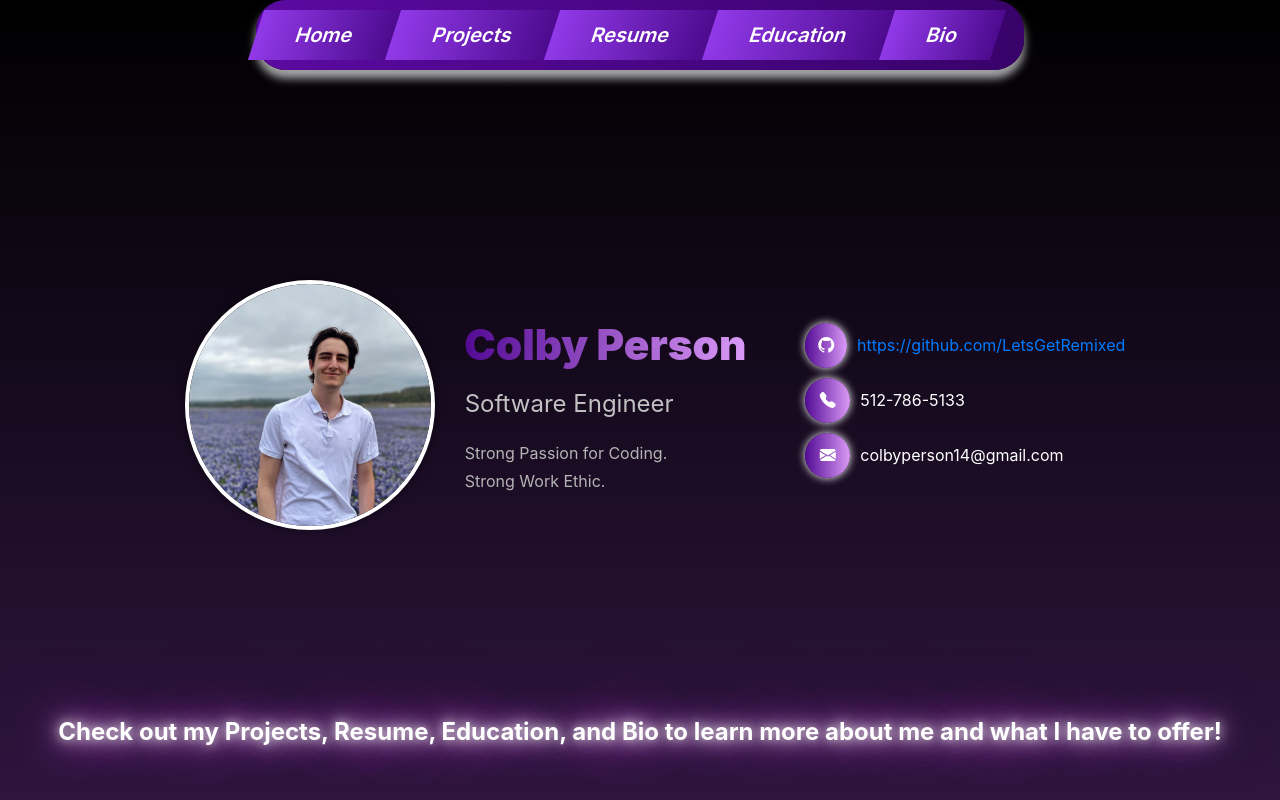
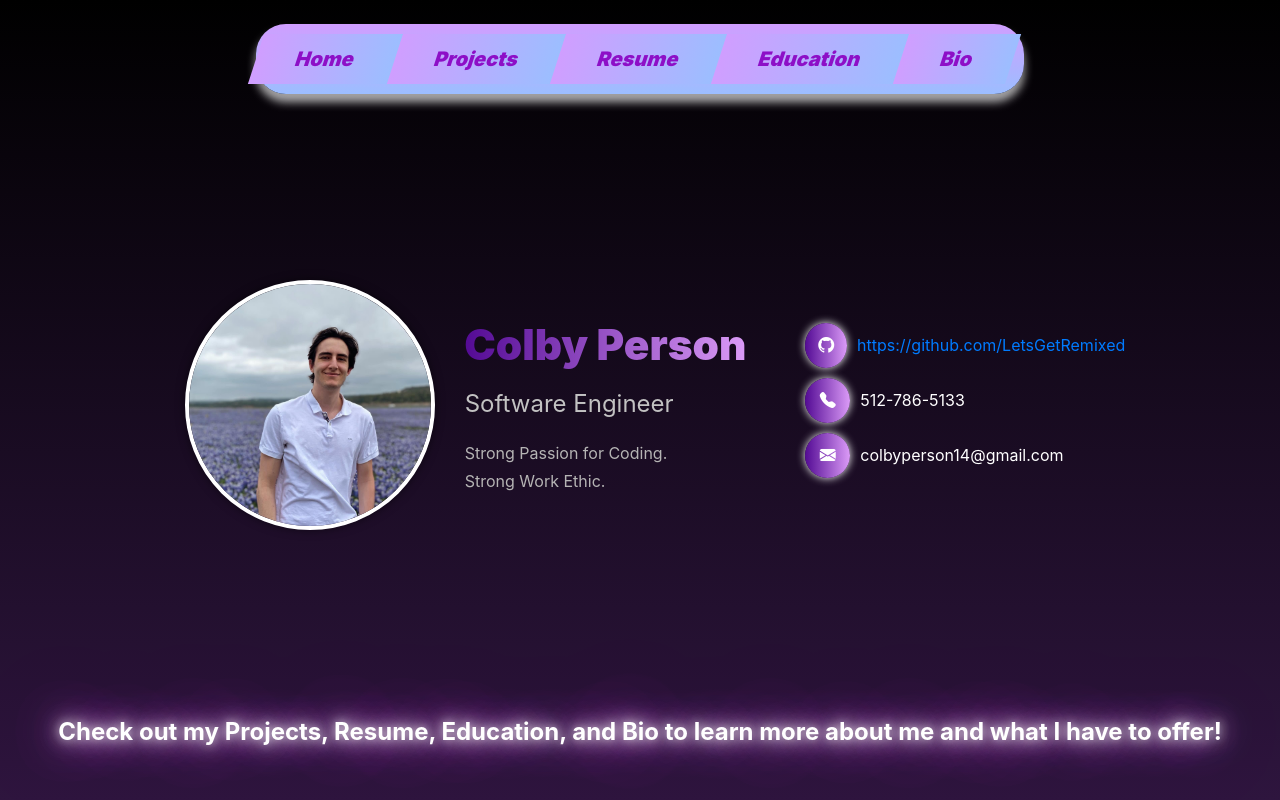
Before and after one commit to LetsGetRemixed/PersonalWebsite, a React (Create React App) app in the folder colby-person/: page / in a window 1280 px wide. Built offline with nearby package versions, Linux system fonts and the light colour scheme.

Commit message:
navbarchange
navbarchange

```diff
--- a/colby-person/src/components/Navigationbar/Navbar.css
+++ b/colby-person/src/components/Navigationbar/Navbar.css
@@ -1,10 +1,10 @@
 .navbar {
-    background: linear-gradient(to right, #5b0aa1, #38026a); /* Purple gradient background */
+    background: linear-gradient(to top, #9cbeff , #d09eff); /* Purple gradient background */
     color: white;
     padding: 10px 0; /* Adjust padding for a smaller bar */
     position: fixed;
     width: 60%; /* Reduce the width to make the navbar smaller */
-    top: 0; left: 20%; /* Center the navbar */
+    top: 3%; left: 20%; /* Center the navbar */
     border-radius: 30px; /* Adjust for a rounded look */
     z-index: 1000;
     box-shadow: 0 2px 4px rgba(0,0,0,0.1),
@@ -33,11 +33,11 @@
     display: block; /* Makes the anchor cover the skewed li */
     padding: 10px 40px; /* Padding to increase the clickable area */
     position:top;
-    background: linear-gradient(to right, #9139e8, #4d0b8f); /* Semi-transparent background */
-    color: white;
+    background: linear-gradient(to left, #9cbeff , #d09eff); /* Semi-transparent background */
+    color: rgb(141, 15, 199);
     text-decoration: none;
     font-size: 20px;
-    font-weight: 600;
+    font-weight: 1000;
    /* Reverse skew to normalize the text */
     border-radius: 0px; /* Slight rounding of corners if desired */
     transition: background-color 0.3s, transform 0.3s, box-shadow 0.3s;
```
